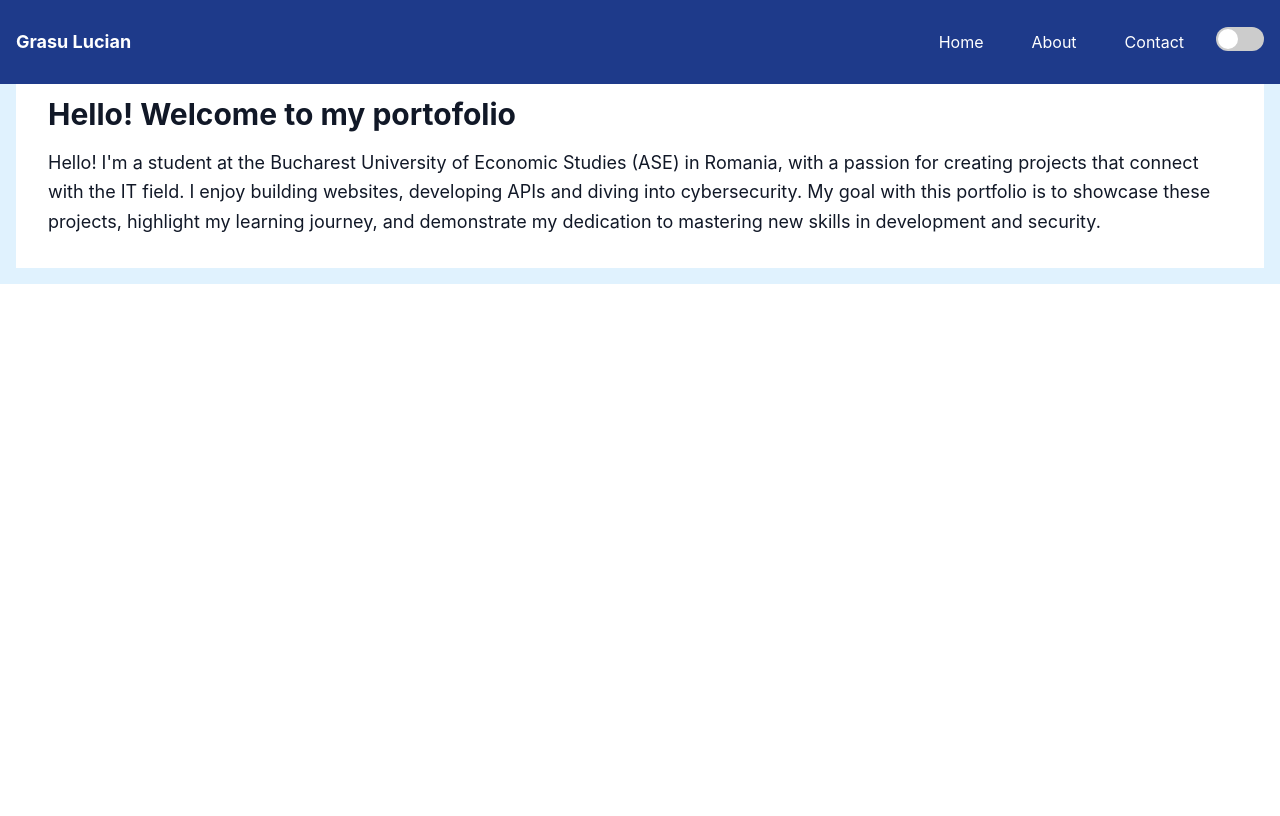
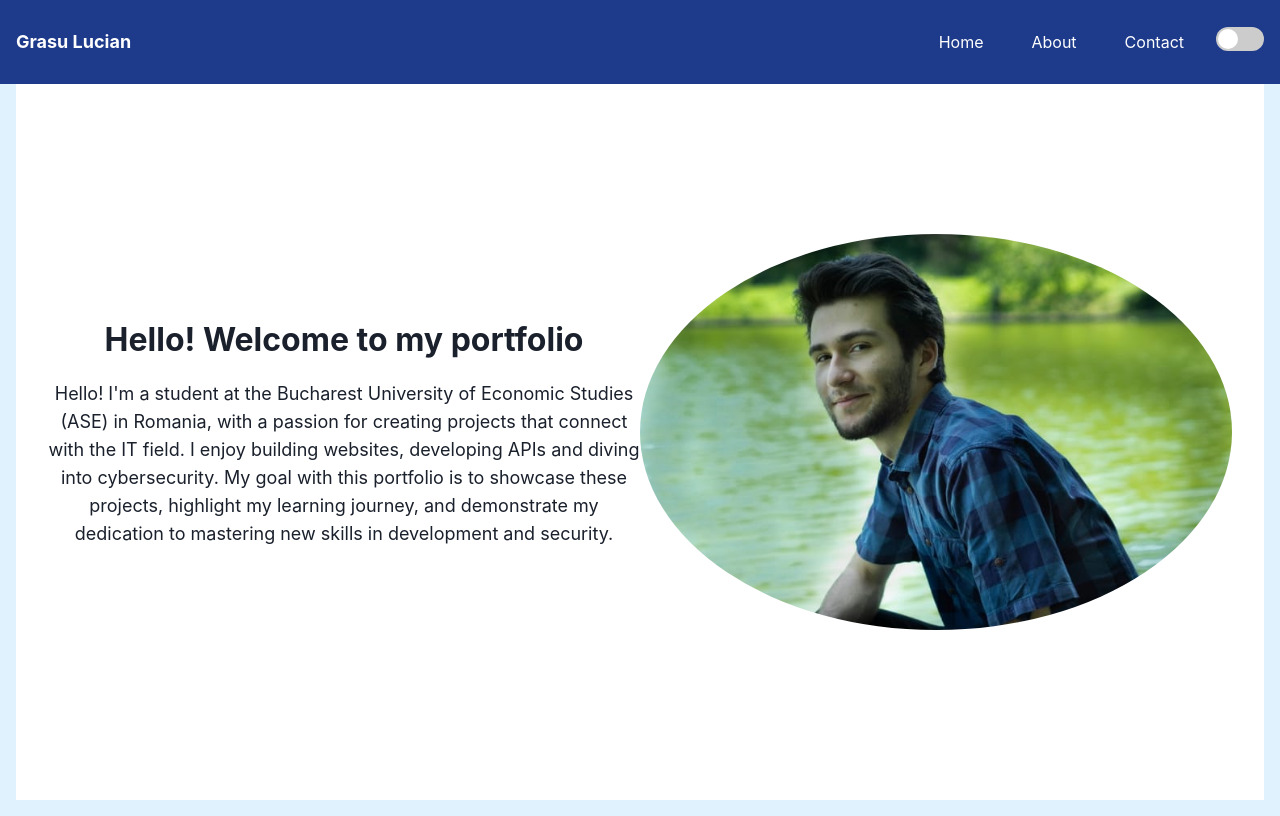
Before and after one commit to Grasu-Lucian/My_Portofolio, a React (Create React App) app in the folder my-portfolio/: page / in a window 1280 px wide. Built offline with nearby package versions, Linux system fonts and the light colour scheme.

Commit message:
Refactor AboutMe section layout and add personal image for enhanced presentation

```diff
--- a/my-portfolio/src/AboutMe.css
+++ b/my-portfolio/src/AboutMe.css
@@ -2,37 +2,48 @@
 @tailwind components;
 @tailwind utilities;
 
-/* Other custom styles for the App component */
-
-/* Example custom styles */
-.bg-background {
-  background-color: #e0f2fe;
-  transition: background-color 0.5s ease-in-out;
+/* Styles for the AboutMe section */
+.about-me {
+  display: flex;
+  justify-content: center;
+  align-items: center;
+  height: calc(100vh - 4rem); /* Adjust for the height of the navbar */
+  padding: 2rem;
+  background-color: #ffffff;
+  color: #1a202c;
+  transition: background-color 0.5s ease-in-out, color 0.5s ease-in-out;
 }
 
-.text-primary {
-  color: #1e3a8a;
-  transition: color 0.5s ease-in-out;
-}
-
-.bg-night {
-  background-color: #1a202c;
-}
-
-.text-light {
+.dark .about-me {
+  background-color: #2d3748;
   color: #f7fafc;
 }
 
-/* Dark mode styles */
-.dark .bg-background {
-  background-color: #1a202c;
+.about-me-content {
+  width: 50%; /* Occupy half of the section */
+  text-align: center;
 }
 
-.dark .text-primary {
-  color: #f7fafc;
+.about-me-image {
+  width: 50%; /* Occupy half of the section */
+  display: flex;
+  justify-content: center;
+  align-items: center;
 }
 
-/* Styles for the AboutMe section */
-.about-me {
-  transition: background-color 0.5s ease-in-out, color 0.5s ease-in-out;
+.about-me-image img {
+  max-width: 100%;
+  height: auto;
+  border-radius: 50%; /* Optional: make the image circular */
 }
+
+.about-me h2 {
+  font-size: 2rem;
+  font-weight: bold;
+  margin-bottom: 1rem;
+}
+
+.about-me p {
+  font-size: 1.125rem;
+  line-height: 1.75rem;
+}
--- a/my-portfolio/src/AboutMe.js
+++ b/my-portfolio/src/AboutMe.js
@@ -1,13 +1,19 @@
 import React from 'react';
 import './AboutMe.css';
+import meImage from './Photos/me.png'; // Ensure the image is in the correct path
 
 function AboutMe() {
   return (
-    <section className="about-me p-8 bg-white dark:bg-gray-800 text-gray-900 dark:text-gray-100 transition duration-500 ease-in-out">
-      <h2 className="text-3xl font-bold mb-4">Hello! Welcome to my portofolio</h2>
-      <p className="text-lg leading-relaxed">
-        Hello! I'm a student at the Bucharest University of Economic Studies (ASE) in Romania, with a passion for creating projects that connect with the IT field. I enjoy building websites, developing APIs and diving into cybersecurity. My goal with this portfolio is to showcase these projects, highlight my learning journey, and demonstrate my dedication to mastering new skills in development and security.
-      </p>
+    <section className="about-me">
+      <div className="about-me-content">
+        <h2>Hello! Welcome to my portfolio</h2>
+        <p>
+          Hello! I'm a student at the Bucharest University of Economic Studies (ASE) in Romania, with a passion for creating projects that connect with the IT field. I enjoy building websites, developing APIs and diving into cybersecurity. My goal with this portfolio is to showcase these projects, highlight my learning journey, and demonstrate my dedication to mastering new skills in development and security.
+        </p>
+      </div>
+      <div className="about-me-image">
+        <img src={meImage} alt="Me" />
+      </div>
     </section>
   );
 }
```
Also changed, not shown: my-portfolio/src/Photos/me.png (added).
